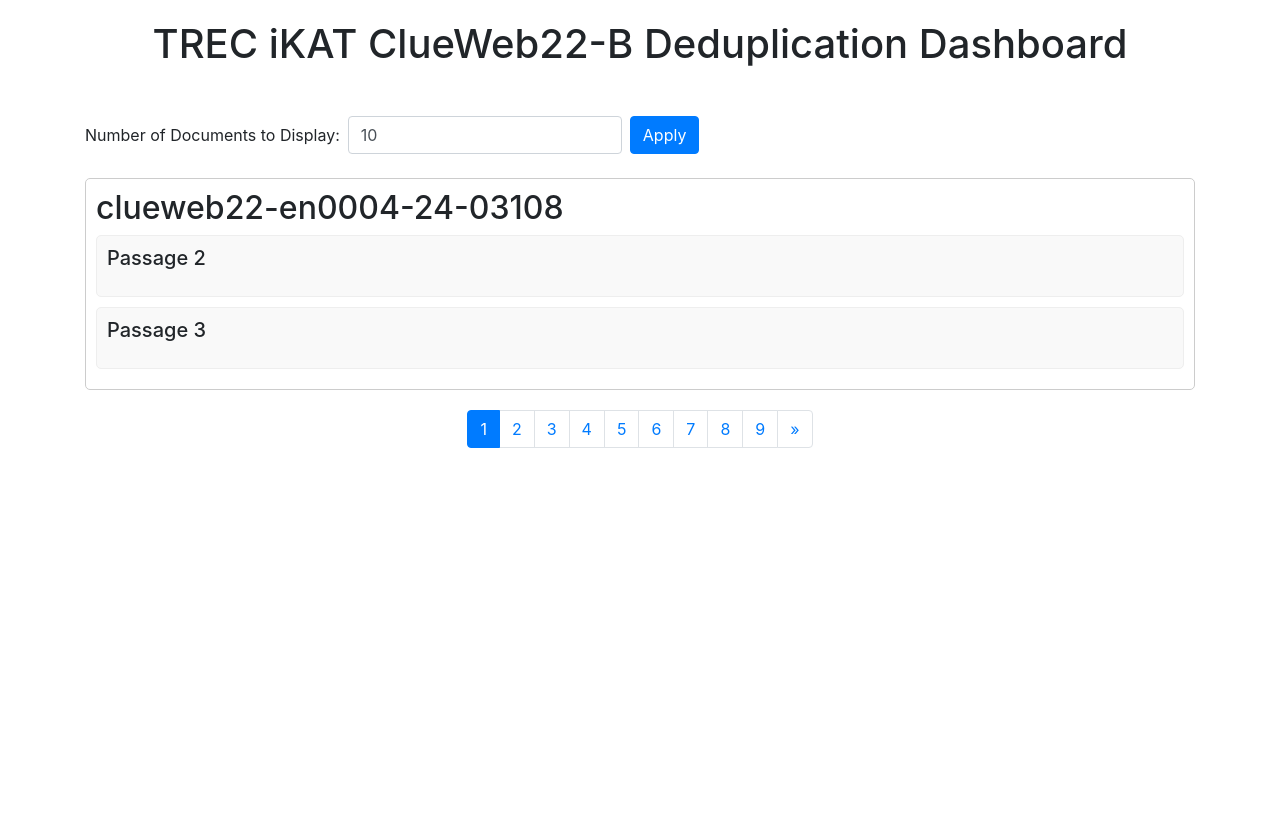
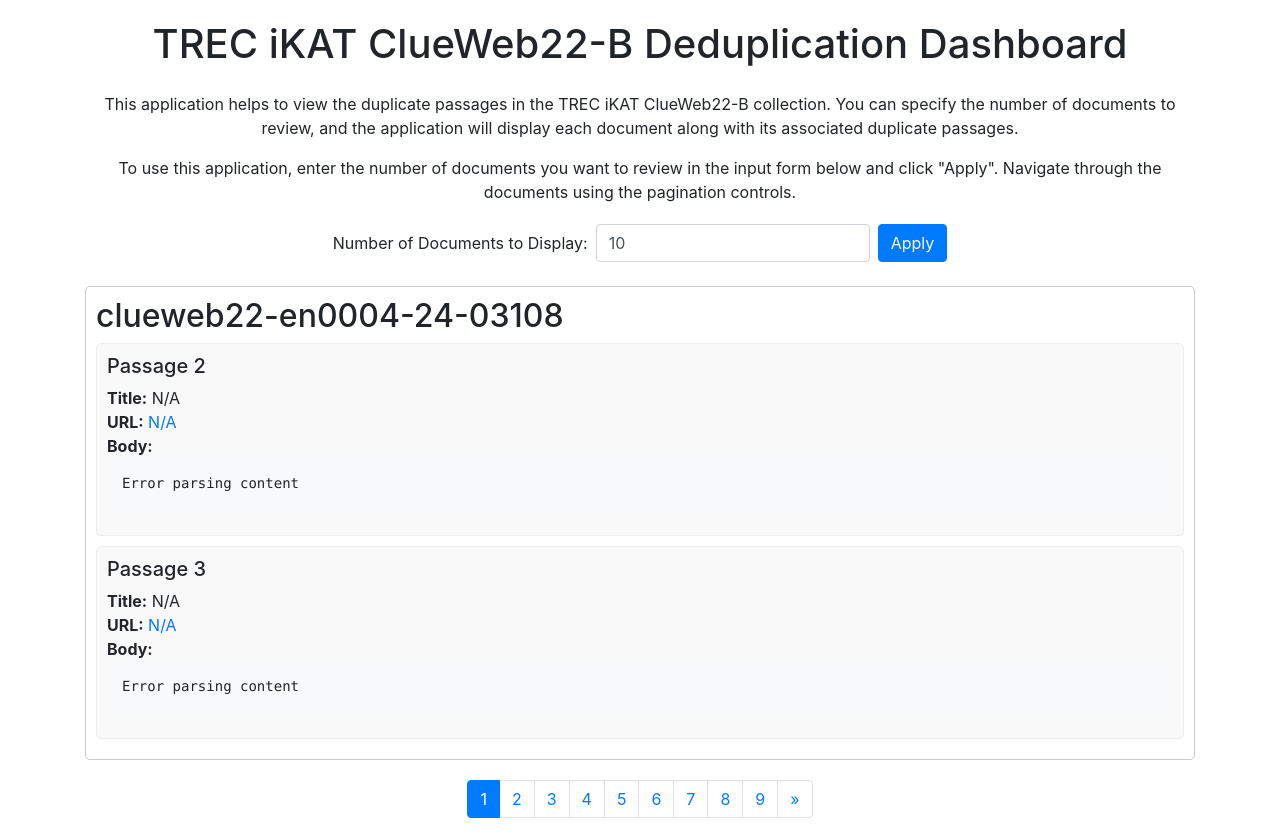
Before and after one commit to shubham526/ikat-2024, a Flask app: page / in a window 1280 px wide. Before the commit the page ends 448 px from the top, so only its background shows below. Run offline with Flask 3, Linux system fonts and the light colour scheme; data that the repository does not hold is empty; some libraries are stand-ins or nearby versions.

Commit message:
Added message at top. Web page now displays JSON in better way.

```diff
--- a/deduplication_dashboard/app.py
+++ b/deduplication_dashboard/app.py
@@ -1,5 +1,6 @@
 from flask import Flask, render_template, request
 import requests
+import json
 
 app = Flask(__name__)
 
@@ -20,9 +21,12 @@
     url = f"https://ikat-searcher.grill.science/api/fulltext/{doc_id}/{passage_id}"
     response = requests.get(url)
     if response.status_code == 200:
-        return response.text
+        try:
+            return json.loads(response.text)
+        except json.JSONDecodeError:
+            return {"body": "Error parsing content"}
     else:
-        return "Error fetching content"
+        return {"body": "Error fetching content"}
 
 @app.route('/')
 def index():
--- a/deduplication_dashboard/templates/index.html
+++ b/deduplication_dashboard/templates/index.html
@@ -3,7 +3,7 @@
 <head>
     <meta charset="UTF-8">
     <meta name="viewport" content="width=device-width, initial-scale=1.0">
-    <title>Document Deduplication</title>
+    <title>TREC iKAT ClueWeb22-B Deduplication Dashboard</title>
     <link rel="stylesheet" href="https://stackpath.bootstrapcdn.com/bootstrap/4.5.2/css/bootstrap.min.css">
     <style>
         .doc-container {
@@ -22,13 +22,25 @@
         .container {
             margin-top: 20px;
         }
+        pre {
+            background-color: #f8f9fa;
+            padding: 15px;
+            border-radius: 5px;
+        }
+        .description {
+            margin-bottom: 20px;
+        }
     </style>
 </head>
 <body>
     <div class="container">
-        <h1 class="text-center mb-5">TREC iKAT ClueWeb22-B Deduplication Dashboard</h1>
+        <h1 class="text-center mb-4">TREC iKAT ClueWeb22-B Deduplication Dashboard</h1>
+        <div class="description text-center">
+            <p>This application helps to view the duplicate passages in the TREC iKAT ClueWeb22-B collection. You can specify the number of documents to review, and the application will display each document along with its associated duplicate passages.</p>
+            <p>To use this application, enter the number of documents you want to review in the input form below and click "Apply". Navigate through the documents using the pagination controls.</p>
+        </div>
 
-        <form class="form-inline mb-4" method="get" action="/">
+        <form class="form-inline mb-4 justify-content-center" method="get" action="/">
             <div class="form-group mr-2">
                 <label for="num_docs">Number of Documents to Display: </label>
                 <input type="number" class="form-control ml-2" id="num_docs" name="num_docs" value="{{ num_docs }}">
@@ -42,7 +54,9 @@
             {% for passage_id, content in passages %}
             <div class="passage-container">
                 <h5>Passage {{ passage_id }}</h5>
-                <p>{{ content }}</p>
+                <div><strong>Title:</strong> {{ content.get('title', 'N/A') }}</div>
+                <div><strong>URL:</strong> <a href="{{ content.get('url', '#') }}" target="_blank">{{ content.get('url', 'N/A') }}</a></div>
+                <div><strong>Body:</strong> <pre>{{ content.get('body', 'N/A') }}</pre></div>
             </div>
             {% endfor %}
         </div>
```
